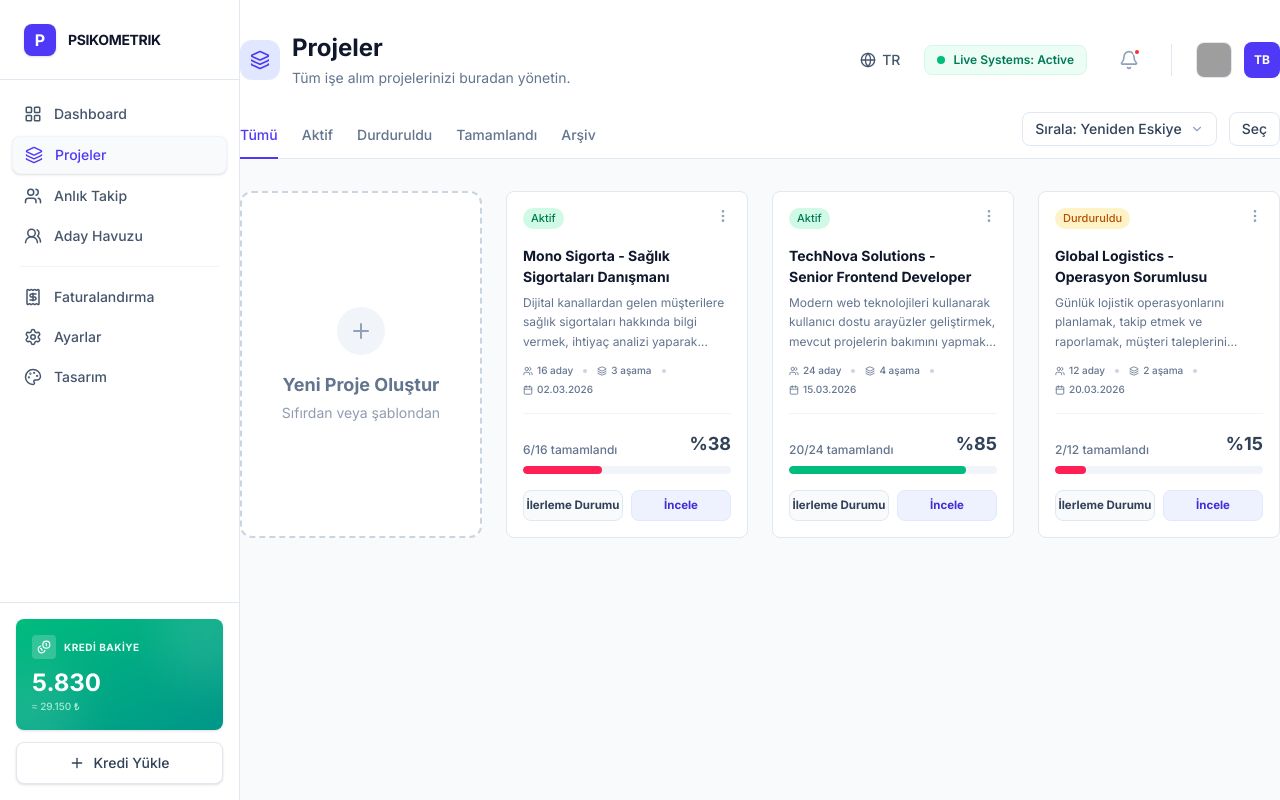
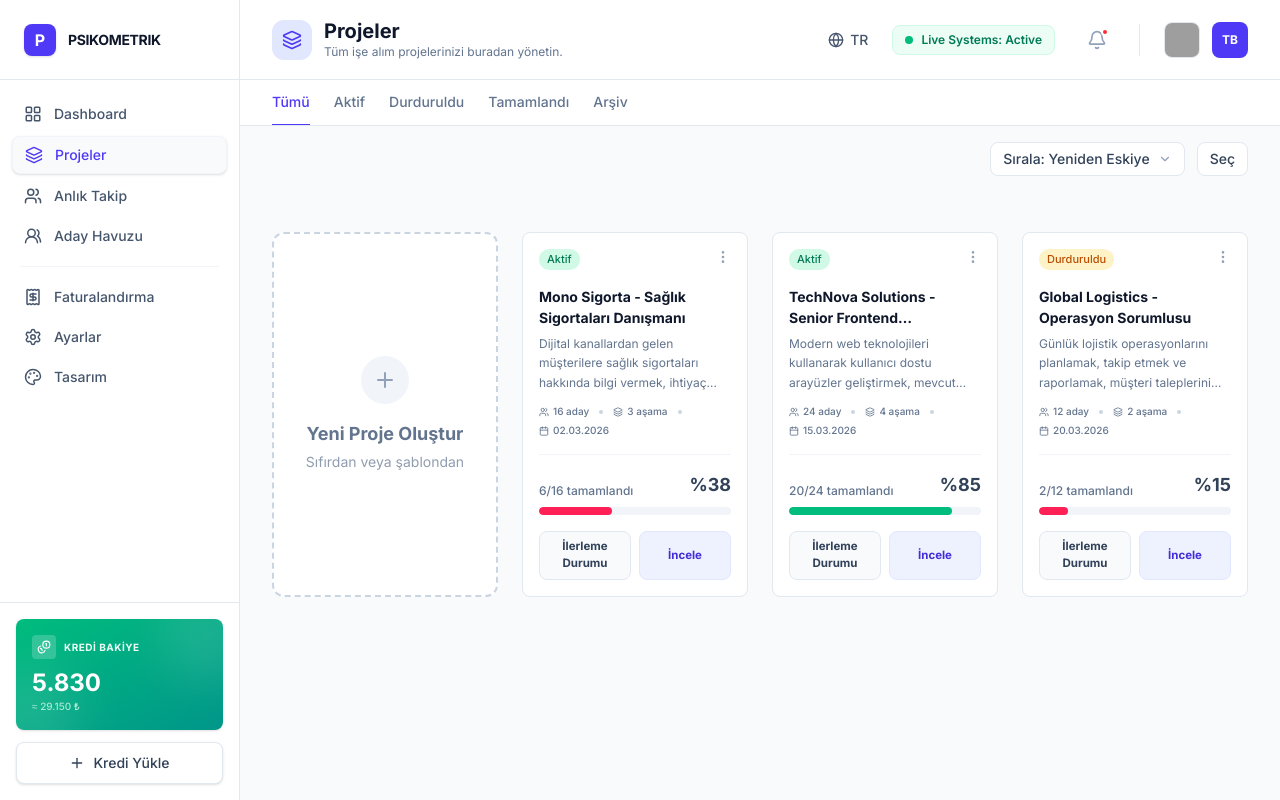
Before and after one commit to bekovisin/talentcooker-hr-dashboard-remix, a Next.js app: page /projects in a window 1280 px wide. Built offline with nearby package versions, Linux system fonts and the light colour scheme; grey boxes are pictures that could not be loaded.

Commit message:
Refactor projects page layout: fixed navbar and tabs

```diff
--- a/app/projects/page.tsx
+++ b/app/projects/page.tsx
@@ -232,18 +232,18 @@ export default function ProjectsPage() {
   return (
     <div className="flex h-screen bg-slate-50 text-slate-900 font-sans overflow-hidden">
       <Sidebar />
-      <main className="flex-1 min-w-0 overflow-y-auto relative">
-        {/* Header Area */}
-        <div className="bg-white border-b border-slate-200">
-          <div className="w-full max-w-[1400px] mx-auto pt-20 lg:pt-8 flex flex-col gap-6">
-            <div className="flex justify-between items-center">
+      <main className="flex-1 flex flex-col min-w-0 overflow-hidden">
+        {/* Fixed Header & Tabs */}
+        <div className="bg-white border-b border-slate-200 shrink-0">
+          {/* Top Navbar matching DashboardHeader */}
+          <header className="h-16 lg:h-20 pr-4 pl-16 lg:px-8 flex items-center justify-between border-b border-slate-200">
             <div className="flex items-center gap-3">
-                <div className="w-10 h-10 rounded-xl bg-indigo-100 text-indigo-600 flex items-center justify-center">
-                  <Layers size={20} />
+              <div className="w-8 h-8 lg:w-10 lg:h-10 rounded-xl bg-indigo-100 text-indigo-600 flex items-center justify-center">
+                <Layers size={18} className="lg:w-5 lg:h-5" />
               </div>
-                <div>
-                  <h1 className="text-2xl font-bold text-slate-900 mb-1">Projeler</h1>
-                  <p className="text-sm text-slate-500 hidden sm:block">Tüm işe alım projelerinizi buradan yönetin.</p>
+              <div className="flex flex-col">
+                <h1 className="text-lg lg:text-xl font-bold text-slate-900 leading-tight">Projeler</h1>
+                <p className="text-[10px] lg:text-xs text-slate-500 hidden sm:block">Tüm işe alım projelerinizi buradan yönetin.</p>
               </div>
             </div>
 
@@ -360,12 +360,11 @@ export default function ProjectsPage() {
                 </div>
               </div>
             </div>
-            </div>
+          </header>
 
-            {/* Tabs & Controls */}
-            <div className="flex flex-col sm:flex-row justify-between items-start sm:items-end gap-4">
-              {/* Tabs */}
-              <div className="flex gap-6 -mb-[1px] overflow-x-auto w-full sm:w-auto no-scrollbar">
+          {/* Tabs Menu */}
+          <div className="pr-4 pl-16 lg:px-8 pt-3 flex items-end justify-between overflow-x-auto no-scrollbar">
+            <div className="flex gap-6 -mb-[1px]">
               {['Tümü', 'Aktif', 'Durduruldu', 'Tamamlandı', 'Arşiv'].map((tab) => (
                 <button
                   key={tab}
@@ -376,9 +375,14 @@ export default function ProjectsPage() {
                 </button>
               ))}
             </div>
+          </div>
+        </div>
 
-              {/* Controls */}
-              <div className="flex items-center gap-3 pb-3">
+        {/* Scrollable Main Area */}
+        <div className="flex-1 overflow-y-auto w-full relative">
+          <div className="w-full max-w-[1400px] mx-auto p-4 lg:px-8">
+            {/* Controls (Sorting & Selection) just above Grid */}
+            <div className="flex justify-end items-center gap-3 mb-4 lg:mb-6">
               {/* Sorting */}
               <DropdownMenu.Root>
                 <DropdownMenu.Trigger asChild>
@@ -424,9 +428,6 @@ export default function ProjectsPage() {
                   </button>
                 </div>
               )}
-              </div>
-            </div>
-          </div>
             </div>
 
             {/* Bulk Actions Bar */}
@@ -629,6 +630,8 @@ export default function ProjectsPage() {
                 })}
               </div>
             </div>
+          </div>
+        </div>
       </main>
 
       {/* Warning Modal */}
```
Lines whose indentation alone changed are shown as unchanged.
